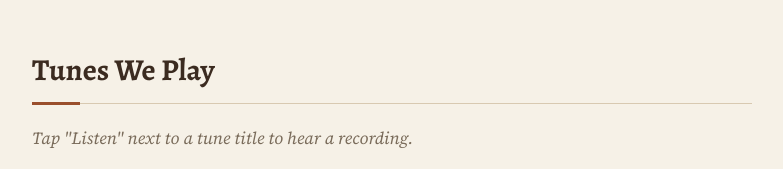
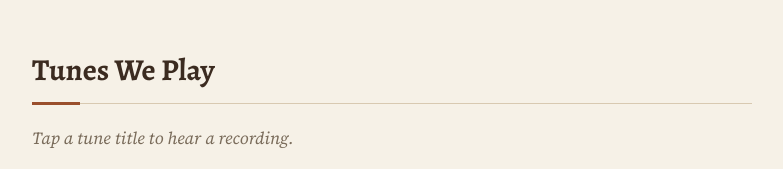
Before and after one commit to mrh3r3sy/Detroit-Oldtime, a plain HTML site: page index.html in a window 1280 px wide. Shown: the part 1241-1410 px from the top of the page, without its empty margins (248-1031 px from the left). Drawn offline with nearby package versions, Linux system fonts and the light colour scheme.

```diff
--- a/index.html
+++ b/index.html
@@ -53,7 +53,7 @@
 
   <section id="tunes">
     <h2>Tunes We Play</h2>
-    <p class="muted">Tap "Listen" next to a tune title to hear a recording.</p>
+    <p class="muted">Tap a tune title to hear a recording.</p>
     <div id="songs-list">
       <!-- Filled in by script.js -->
     </div>
```
